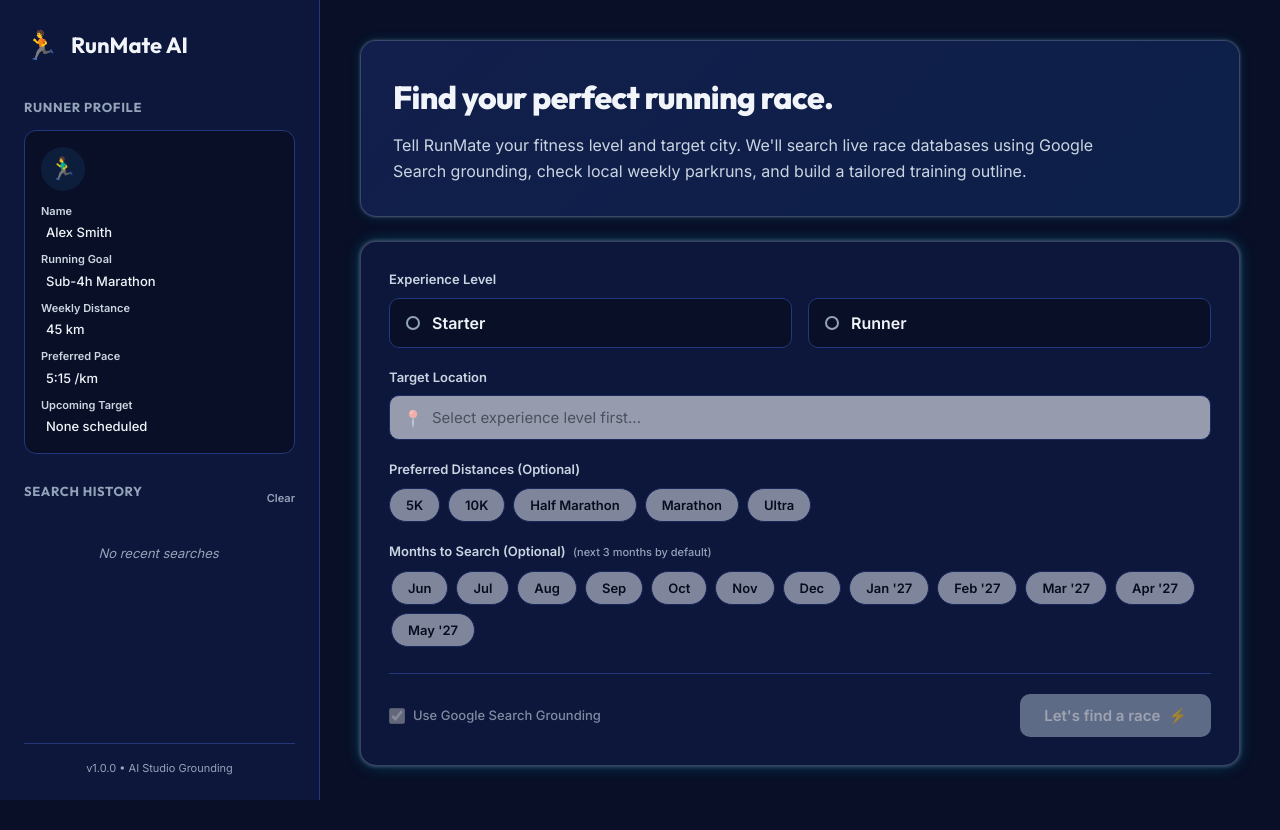
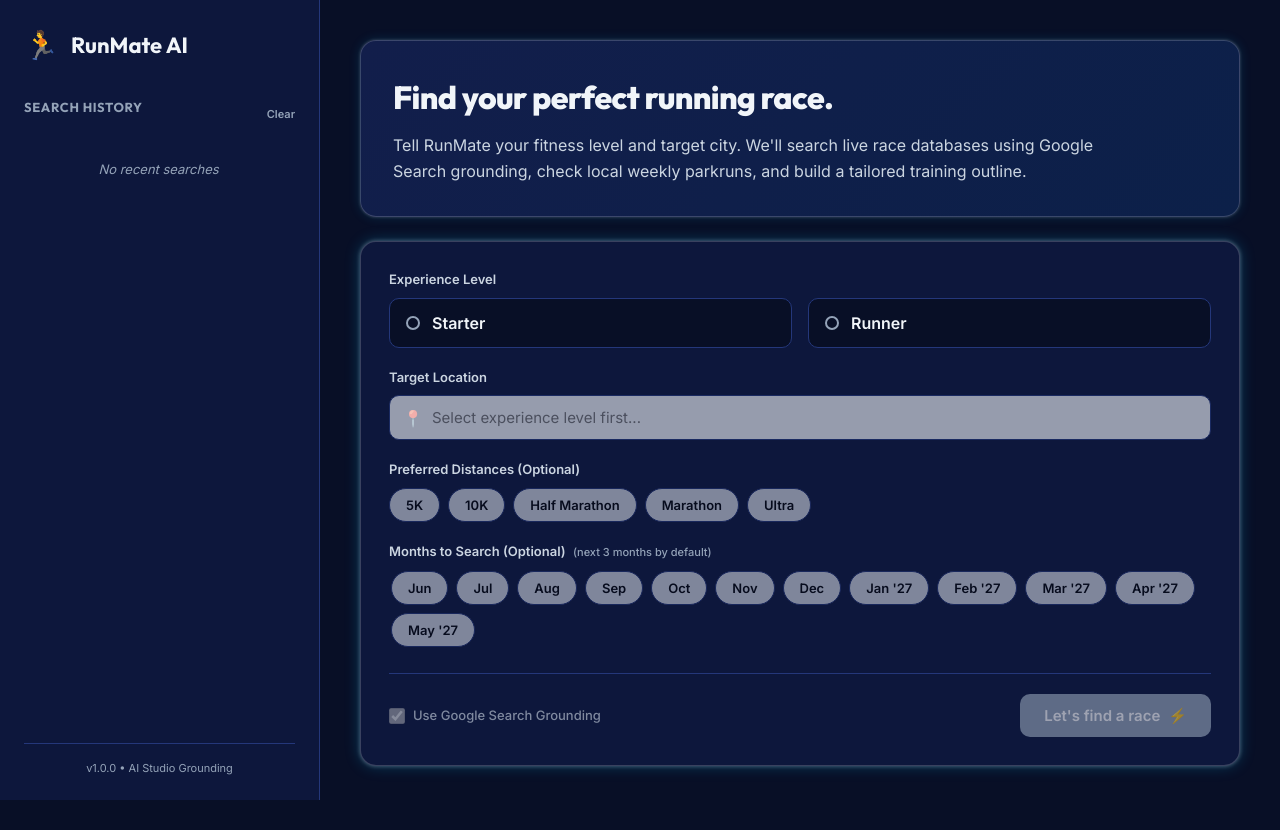
Before and after one commit to astux7/RunMate-AI, a FastAPI app: page / in a window 1280 px wide. Run offline with FastAPI, Linux system fonts and the light colour scheme.

Commit message:
feat: implement interactive Leaflet maps, status badges, layout simplifications, and UI fixes

```diff
--- a/app/agent/prompts/parkrun_tool.txt
+++ b/app/agent/prompts/parkrun_tool.txt
@@ -26,10 +26,10 @@ Parkrun is a free, weekly 5K timed run held in parks every Saturday morning at 9
 
 ## Rules
 
-- Only return real Parkrun events listed on parkrun.org.uk.
+- Only include real Parkrun events listed on parkrun.org.uk.
 - Do not invent Parkrun locations.
-- For Leeds, UK there are many parkruns including: Roundhay, Armley, Woodhouse Moor, Temple Newsam, Cross Flatts, Potternewton, Bramley, Rothwell, Middleton Woods. Use these as a starting point and verify with search.
-- Always try to return at least 3 results. Leeds has 9+ parkruns.
+- Do not assume or bias results toward Leeds or any specific city unless it matches the requested location.
+- Always try to return at least 3 results if they exist in the target location.
 - Set is_parkrun to true for all results.
 
 ## Output format
--- a/app/static/app.js
+++ b/app/static/app.js
@@ -22,6 +22,12 @@ document.addEventListener('DOMContentLoaded', () => {
   const distanceChipsContainer = document.getElementById('distanceChips');
   const monthChipsContainer = document.getElementById('monthChips');
 
+  // Leaflet Map Globals
+  let mapInstance = null;
+  let markerGroup = null;
+  const geocodeCache = {};
+  const markerMap = {};
+
   // States
   const loadingState = document.getElementById('loadingState');
   const billingError = document.getElementById('billingError');
@@ -34,10 +40,6 @@ document.addEventListener('DOMContentLoaded', () => {
   const statusDetail = document.getElementById('statusDetail');
 
   // Results details
-  const resLevel = document.getElementById('resLevel');
-  const resLocation = document.getElementById('resLocation');
-  const resDistances = document.getElementById('resDistances');
-  const resMonths = document.getElementById('resMonths');
   const resGuidanceCard = document.getElementById('resGuidanceCard');
   const resGuidanceText = document.getElementById('resGuidanceText');
   const parkrunFallbackBanner = document.getElementById('parkrunFallbackBanner');
@@ -281,12 +283,38 @@ document.addEventListener('DOMContentLoaded', () => {
     autocompleteSuggestions.innerHTML = '';
     autocompleteSuggestions.classList.remove('hidden');
 
+    const seenLabels = new Set();
+
     places.forEach(place => {
-      const city = place.address.city || place.address.town || place.address.municipality || place.address.village;
-      const country = place.address.country || place.display_name;
+      const addr = place.address || {};
+      const city = addr.city || addr.town || addr.city_district || addr.suburb || addr.municipality || addr.village || addr.hamlet;
+      const county = addr.county || addr.state_district;
+      const state = addr.state;
+      let country = addr.country || place.display_name;
+
       if (!country) return;
 
-      const label = city ? `${city}, ${country}` : country;
+      // Shorten common countries
+      if (country === 'United Kingdom') country = 'UK';
+      if (country === 'United States' || country === 'United States of America') country = 'USA';
+
+      // Build a clean, clarified label parts list (e.g. York, City of York, UK)
+      const labelParts = [];
+      if (city) labelParts.push(city);
+
+      if (county && county !== city && county !== country) {
+        labelParts.push(county);
+      } else if (state && state !== city && state !== country) {
+        labelParts.push(state);
+      }
+
+      if (country) labelParts.push(country);
+
+      const label = labelParts.join(', ');
+
+      // De-duplicate matching labels
+      if (seenLabels.has(label)) return;
+      seenLabels.add(label);
 
       const item = document.createElement('div');
       item.className = 'autocomplete-suggestion';
@@ -509,15 +537,10 @@ document.addEventListener('DOMContentLoaded', () => {
   // 9. Render Report Output HTML with Upgraded Styling & Shorter URLs
   function renderReport(report) {
     reportContent.classList.remove('hidden');
+    initAndPlotMap(report);
 
     const p = report.profile;
     const cd = report.coach_decision;
-
-    resLevel.textContent = p.level;
-    resLevel.className = `detail-val ${p.level.toLowerCase() === 'starter' ? 'starter-badge' : 'runner-badge'}`;
-    resLocation.textContent = p.location;
-    resDistances.textContent = cd.distances.join(', ');
-    resMonths.textContent = cd.months_to_search.join(', ') || 'Next 3 months';
 
     // Show Beginner Guidance
     if (cd.beginner_guidance) {
@@ -556,47 +579,72 @@ document.addEventListener('DOMContentLoaded', () => {
 
         const nameSpan = document.createElement('span');
         nameSpan.className = 'rec-name';
-        nameSpan.textContent = race.name;
+        nameSpan.textContent = race.name + " ";
+
+        if (race.url) {
+          const moreLink = document.createElement('a');
+          moreLink.href = race.url;
+          moreLink.target = '_blank';
+          moreLink.className = 'rec-more-link';
+          moreLink.innerHTML = '(More ..)';
+          nameSpan.appendChild(moreLink);
+        }
 
         titleArea.appendChild(rankSpan);
         titleArea.appendChild(nameSpan);
 
         if (race.is_parkrun) {
           const tag = document.createElement('span');
-          tag.className = 'rec-tag';
+          tag.className = 'badge-parkrun';
           tag.textContent = 'Parkrun';
+          tag.style.marginLeft = '8px';
+
+          const freeTag = document.createElement('span');
+          freeTag.className = 'badge-free';
+          freeTag.textContent = 'Free';
+          freeTag.style.marginLeft = '6px';
+
           titleArea.appendChild(tag);
+          titleArea.appendChild(freeTag);
         }
 
         header.appendChild(titleArea);
         card.appendChild(header);
 
-        // Details Grid
-        const grid = document.createElement('div');
-        grid.className = 'rec-details-grid';
+        // Horizontal Metadata Row (Top row below title)
+        const metaRow = document.createElement('div');
+        metaRow.className = 'rec-meta-row';
 
+        let metaHtml = '';
         if (race.date) {
-          grid.appendChild(createDetailItem('📅', 'Date:', race.date));
+          metaHtml += `<span class="rec-meta-item">📅 ${race.date}</span>`;
         }
-        grid.appendChild(createDetailItem('📍', 'Location:', race.location));
-        grid.appendChild(createDetailItem('🏃', 'Distance:', race.distance));
+        if (metaHtml) metaHtml += ` <span class="rec-meta-divider">|</span> `;
+        metaHtml += `<span class="rec-meta-item">🏃 ${race.distance}</span>`;
+        metaHtml += ` <span class="rec-meta-divider">|</span> `;
+        metaHtml += `<span class="rec-meta-item">📍 ${race.location}</span>`;
+        metaRow.innerHTML = metaHtml;
 
-        if (race.url) {
-          const urlBtn = document.createElement('a');
-          urlBtn.href = race.url;
-          urlBtn.target = '_blank';
-          urlBtn.className = 'rec-action-link';
-          urlBtn.innerHTML = `${race.is_parkrun ? 'Open parkrun' : 'Visit Official Website'} ↗`;
+        // Show on Map link
+        const mapBtn = document.createElement('button');
+        mapBtn.type = 'button';
+        mapBtn.className = 'show-on-map-btn';
+        mapBtn.innerHTML = '📍 Show on Map';
+        mapBtn.addEventListener('click', () => focusMarker(race.name));
 
-          grid.appendChild(createDetailItem('🔗', 'Registration:', urlBtn));
-        }
+        const mapItem = document.createElement('span');
+        mapItem.className = 'rec-meta-item';
+        mapItem.style.marginLeft = 'auto'; // Push map button to the right side if space permits
+        mapItem.appendChild(mapBtn);
 
-        card.appendChild(grid);
+        metaRow.appendChild(mapItem);
+        card.appendChild(metaRow);
 
-        // Explanation
+        // Explanation (Simple paragraph text)
         const exp = document.createElement('p');
         exp.className = 'rec-explanation';
         exp.textContent = rec.explanation;
+
         card.appendChild(exp);
 
         recommendationsList.appendChild(card);
@@ -626,25 +674,48 @@ document.addEventListener('DOMContentLoaded', () => {
 
         const name = document.createElement('h3');
         name.className = 'hist-name';
-        name.textContent = race.name;
+        name.textContent = race.name + " ";
+
+        if (race.url) {
+          const moreLink = document.createElement('a');
+          moreLink.href = race.url;
+          moreLink.target = '_blank';
+          moreLink.className = 'rec-more-link';
+          moreLink.innerHTML = '(More ..)';
+          name.appendChild(moreLink);
+        }
         card.appendChild(name);
 
-        const details = document.createElement('div');
-        details.className = 'rec-details-grid';
-        if (race.date) details.appendChild(createDetailItem('📅', 'Typical Date:', race.date));
-        details.appendChild(createDetailItem('📍', 'Location:', race.location));
-        details.appendChild(createDetailItem('🏃', 'Distance:', race.distance));
-        if (race.url) {
-          const l = document.createElement('a');
-          l.href = race.url;
-          l.target = '_blank';
-          l.className = 'rec-action-link';
-          l.innerHTML = 'Visit Event Page ↗';
+        // Horizontal Metadata Row (Top row below title)
+        const metaRow = document.createElement('div');
+        metaRow.className = 'rec-meta-row';
 
-          details.appendChild(createDetailItem('🔗', 'Website:', l));
+        let metaHtml = '';
+        if (race.date) {
+          metaHtml += `<span class="rec-meta-item">📅 ${race.date}</span>`;
         }
-        card.appendChild(details);
+        if (metaHtml) metaHtml += ` <span class="rec-meta-divider">|</span> `;
+        metaHtml += `<span class="rec-meta-item">🏃 ${race.distance}</span>`;
+        metaHtml += ` <span class="rec-meta-divider">|</span> `;
+        metaHtml += `<span class="rec-meta-item">📍 ${race.location}</span>`;
+        metaRow.innerHTML = metaHtml;
 
+        // Show on Map link
+        const mapBtn = document.createElement('button');
+        mapBtn.type = 'button';
+        mapBtn.className = 'show-on-map-btn';
+        mapBtn.innerHTML = '📍 Show on Map';
+        mapBtn.addEventListener('click', () => focusMarker(race.name));
+
+        const mapItem = document.createElement('span');
+        mapItem.className = 'rec-meta-item';
+        mapItem.style.marginLeft = 'auto'; // Push map button to the right side if space permits
+        mapItem.appendChild(mapBtn);
+
+        metaRow.appendChild(mapItem);
+        card.appendChild(metaRow);
+
+        // Description (Simple paragraph text)
         if (race.description) {
           const desc = document.createElement('p');
           desc.className = 'hist-desc';
@@ -680,21 +751,53 @@ document.addEventListener('DOMContentLoaded', () => {
 
         const tdName = document.createElement('td');
         tdName.style.fontWeight = '600';
-        tdName.textContent = event.name;
+
+        const nameSpan = document.createElement('span');
+        nameSpan.textContent = event.name;
+
+        const tag = document.createElement('span');
+        tag.className = 'badge-parkrun';
+        tag.style.fontSize = '9px';
+        tag.style.padding = '1px 4px';
+        tag.style.marginLeft = '8px';
+        tag.textContent = 'parkrun';
+
+        const freeTag = document.createElement('span');
+        freeTag.className = 'badge-free';
+        freeTag.style.fontSize = '9px';
+        freeTag.style.padding = '1px 4px';
+        freeTag.style.marginLeft = '4px';
+        freeTag.textContent = 'Free';
+
+        tdName.appendChild(nameSpan);
+        tdName.appendChild(tag);
+        tdName.appendChild(freeTag);
 
         const tdStart = document.createElement('td');
         tdStart.textContent = event.start_time;
 
         const tdLink = document.createElement('td');
+        tdLink.style.display = 'flex';
+        tdLink.style.gap = '6px';
+
         const a = document.createElement('a');
         a.href = event.url;
         a.target = '_blank';
         a.className = 'rec-action-link';
         a.style.padding = '4px 10px';
         a.style.fontSize = '11px';
-        a.innerHTML = 'View page ↗';
+        a.innerHTML = 'Link ↗';
+
+        const mapBtn = document.createElement('button');
+        mapBtn.type = 'button';
+        mapBtn.className = 'show-on-map-btn';
+        mapBtn.style.padding = '4px 10px';
+        mapBtn.style.fontSize = '11px';
+        mapBtn.innerHTML = '📍 Map';
+        mapBtn.addEventListener('click', () => focusMarker(event.name));
 
         tdLink.appendChild(a);
+        tdLink.appendChild(mapBtn);
 
         tr.appendChild(tdIdx);
         tr.appendChild(tdName);
@@ -746,4 +849,198 @@ document.addEventListener('DOMContentLoaded', () => {
     item.appendChild(textSpan);
     return item;
   }
+
+  // --- Dynamic Leaflet Mapping & Geocoding Logic ---
+
+  async function geocodeAddress(address) {
+    if (geocodeCache[address]) return geocodeCache[address];
+    try {
+      const url = `https://nominatim.openstreetmap.org/search?q=${encodeURIComponent(address)}&format=json&limit=1`;
+      const response = await fetch(url, {
+        headers: {
+          'Accept-Language': 'en-US,en;q=0.9',
+          'User-Agent': 'RunMate-AI-Webapp/1.0'
+        }
+      });
+      if (!response.ok) return null;
+      const data = await response.json();
+      if (data && data.length > 0) {
+        const result = { lat: parseFloat(data[0].lat), lon: parseFloat(data[0].lon) };
+        geocodeCache[address] = result;
+        return result;
+      }
+    } catch (err) {
+      console.error("Geocoding error for:", address, err);
+    }
+    return null;
+  }
+
+  async function initAndPlotMap(report) {
+    const mapEl = document.getElementById('map');
+    const mapSectionWrapper = document.getElementById('mapSectionWrapper');
+    if (!mapEl || !mapSectionWrapper) return;
+
+    // Reset marker registry
+    for (const key in markerMap) {
+      delete markerMap[key];
+    }
+
+    // Reset map instance if already exists
+    if (mapInstance) {
+      mapInstance.remove();
+      mapInstance = null;
+    }
+
+    // Show map container wrapper immediately so user sees loader
+    mapSectionWrapper.classList.remove('hidden');
+
+    // Show spinner loader inside map
+    mapEl.innerHTML = `
+      <div class="map-loader" id="mapLoader">
+        <div class="map-spinner"></div>
+        <span>Plotting events on map...</span>
+      </div>
+    `;
+
+    const searchLocation = report.profile.location;
+    const centerCoords = await geocodeAddress(searchLocation);
+
+    const pointsToPlot = [];
+
+    // 1. Geocode Recommended Races (Green Pins)
+    if (report.recommendations && report.recommendations.length > 0) {
+      for (const rec of report.recommendations) {
+        const race = rec.race;
+        // Search specific race location
+        const coords = await geocodeAddress(race.location);
+        if (coords) {
+          pointsToPlot.push({
+            lat: coords.lat,
+            lon: coords.lon,
+            name: race.name,
+            info: `🏃 ${race.distance} • 📅 ${race.date || 'Date TBD'}`,
+            is_parkrun: false
+          });
+        }
+      }
+    }
+
+    // 2. Geocode Historical Races (Green Pins)
+    if (report.historical_races && report.historical_races.length > 0) {
+      for (const race of report.historical_races) {
+        const coords = await geocodeAddress(race.location);
+        if (coords) {
+          pointsToPlot.push({
+            lat: coords.lat,
+            lon: coords.lon,
+            name: race.name,
+            info: `🏃 ${race.distance} • Typical Date: ${race.date || 'TBD'}`,
+            is_parkrun: false
+          });
+        }
+      }
+    }
+
+    // 3. Geocode Parkruns (Blue Pins)
+    if (report.parkrun_local_events && report.parkrun_local_events.length > 0) {
+      for (const event of report.parkrun_local_events) {
+        // Clean name (strip "parkrun" suffix) to search for the physical park name
+        const cleanName = event.name.replace(/parkrun/gi, '').trim();
+        const searchContext = `${cleanName}, ${searchLocation}`;
+        let coords = await geocodeAddress(searchContext);
+
+        // Fallback to original name if clean name returns nothing
+        if (!coords) {
+          coords = await geocodeAddress(`${event.name}, ${searchLocation}`);
+        }
+
+        if (coords) {
+          pointsToPlot.push({
+            lat: coords.lat,
+            lon: coords.lon,
+            name: event.name,
+            info: `📍 parkrun weekly 5K • 📅 ${event.start_time}`,
+            is_parkrun: true
+          });
+        }
+      }
+    }
+
+    // If no coordinates could be resolved, keep map hidden
+    if (pointsToPlot.length === 0) return;
+
+    // Show map container
+    mapSectionWrapper.classList.remove('hidden');
+
+    // Initialize Map
+    const defaultCenter = centerCoords || { lat: 54.0, lon: -2.0 }; // UK default center
+    mapInstance = L.map('map').setView([defaultCenter.lat, defaultCenter.lon], centerCoords ? 11 : 6);
+
+    L.tileLayer('https://{s}.tile.openstreetmap.org/{z}/{x}/{y}.png', {
+      attribution: '© OpenStreetMap contributors'
+    }).addTo(mapInstance);
+
+    markerGroup = L.featureGroup().addTo(mapInstance);
+
+    // Custom leaflet colored marker icons
+    const greenMarkerIcon = new L.Icon({
+      iconUrl: 'https://raw.githubusercontent.com/pointhi/leaflet-color-markers/master/img/marker-icon-2x-green.png',
+      shadowUrl: 'https://cdnjs.cloudflare.com/ajax/libs/leaflet/1.7.1/images/marker-shadow.png',
+      iconSize: [25, 41],
+      iconAnchor: [12, 41],
+      popupAnchor: [1, -34],
+      shadowSize: [41, 41]
+    });
+
+    const blueMarkerIcon = new L.Icon({
+      iconUrl: 'https://raw.githubusercontent.com/pointhi/leaflet-color-markers/master/img/marker-icon-2x-blue.png',
+      shadowUrl: 'https://cdnjs.cloudflare.com/ajax/libs/leaflet/1.7.1/images/marker-shadow.png',
+      iconSize: [25, 41],
+      iconAnchor: [12, 41],
+      popupAnchor: [1, -34],
+      shadowSize: [41, 41]
+    });
+
+    // Add points to map
+    pointsToPlot.forEach(point => {
+      const marker = L.marker([point.lat, point.lon], {
+        icon: point.is_parkrun ? blueMarkerIcon : greenMarkerIcon
+      });
+
+      // Save marker reference
+      const markerKey = point.name.toLowerCase().trim();
+      markerMap[markerKey] = marker;
+
+      const popupContent = `
+        <div style="font-family: 'Inter', sans-serif; font-size: 13px; color: #091124; line-height: 1.4;">
+          <strong style="font-family: 'Outfit', sans-serif; font-size: 14px; display: block; margin-bottom: 2px; color: #0044ff;">${point.name}</strong>
+          <span>${point.info}</span>
+        </div>
+      `;
+
+      marker.bindPopup(popupContent);
+      marker.addTo(markerGroup);
+    });
+
+    // Automatically zoom/pan to fit all markers nicely
+    try {
+      mapInstance.fitBounds(markerGroup.getBounds(), { padding: [40, 40] });
+    } catch (e) {
+      console.error("Leaflet fitBounds error:", e);
+    }
+  }
+
+  // --- Map Navigation & Popups focus helper ---
+  function focusMarker(name) {
+    const key = name.toLowerCase().trim();
+    const marker = markerMap[key];
+    const mapSectionWrapper = document.getElementById('mapSectionWrapper');
+    if (marker && mapInstance && mapSectionWrapper) {
+      mapSectionWrapper.scrollIntoView({ behavior: 'smooth' });
+      setTimeout(() => {
+        marker.openPopup();
+        mapInstance.setView(marker.getLatLng(), 13);
+      }, 500); // Wait for smooth scroll to finish
+    }
+  }
 });
--- a/app/static/style.css
+++ b/app/static/style.css
@@ -117,14 +117,14 @@ a:hover {
   top: 0;
   z-index: 100;
   transition: transform var(--transition-speed) ease-in-out;
-  overflow-y: auto;
+  overflow-y: hidden;
   flex-shrink: 0;
 }
 
 .sidebar-header {
   display: flex;
   align-items: center;
-  justify-content: justify;
+  justify-content: space-between;
   margin-bottom: 32px;
 }
 
@@ -159,7 +159,8 @@ a:hover {
   flex-grow: 1;
   display: flex;
   flex-direction: column;
-  min-height: 200px;
+  min-height: 0;
+  margin-bottom: 0;
 }
 
 .section-title {
@@ -256,7 +257,7 @@ a:hover {
   flex-direction: column;
   gap: 6px;
   overflow-y: auto;
-  max-height: 250px;
+  flex-grow: 1;
   padding-right: 2px;
 }
 .empty-history-text {
--- a/app/templates/index.html
+++ b/app/templates/index.html
@@ -10,6 +10,8 @@
   <link href="https://fonts.googleapis.com/css2?family=Inter:wght@300;400;500;600;700&family=Outfit:wght@400;500;600;700;800&display=swap" rel="stylesheet">
   <!-- Stylesheet -->
   <link rel="stylesheet" href="/static/style.css">
+  <!-- Leaflet Map CSS -->
+  <link rel="stylesheet" href="https://unpkg.com/leaflet@1.9.4/dist/leaflet.css" integrity="sha256-p4NxAoJBhIIN+hmNHrzRCf9tD/miZyoHS5obTRR9BMY=" crossorigin=""/>
 </head>
 <body>
   <div class="app-container">
@@ -23,37 +25,7 @@
         <button class="close-sidebar-btn" id="closeSidebarBtn" aria-label="Close Sidebar">×</button>
       </div>
 
-      <!-- Runner Profile Card (Placeholder Editable Data) -->
-      <div class="sidebar-section">
-        <h2 class="section-title">Runner Profile</h2>
-        <div class="profile-card">
-          <div class="profile-avatar">
-            <span class="avatar-emoji">🏃‍♂️</span>
-          </div>
-          <div class="profile-info">
-            <div class="profile-field">
-              <label for="profileName">Name</label>
-              <input type="text" id="profileName" value="Alex Smith" class="profile-input">
-            </div>
-            <div class="profile-field">
-              <label for="profileGoal">Running Goal</label>
-              <input type="text" id="profileGoal" value="Sub-4h Marathon" class="profile-input">
-            </div>
-            <div class="profile-field">
-              <label for="profileDistance">Weekly Distance</label>
-              <input type="text" id="profileDistance" value="45 km" class="profile-input">
-            </div>
-            <div class="profile-field">
-              <label for="profilePace">Preferred Pace</label>
-              <input type="text" id="profilePace" value="5:15 /km" class="profile-input">
-            </div>
-            <div class="profile-field">
-              <label for="profileUpcoming">Upcoming Target</label>
-              <input type="text" id="profileUpcoming" value="None scheduled" class="profile-input">
-            </div>
-          </div>
-        </div>
-      </div>
+
 
       <!-- Search History Section -->
       <div class="sidebar-section history-section">
@@ -199,29 +171,6 @@
         <div class="report-content hidden" id="reportContent">
           <!-- Profile & Decision Summary -->
           <div class="summary-cards">
-            <!-- Runner profile parameters -->
-            <div class="summary-card profile-summary-card">
-              <h3 class="card-title">Profile Settings</h3>
-              <div class="summary-details">
-                <div class="detail-row">
-                  <span class="detail-label">Experience Level</span>
-                  <span class="detail-val" id="resLevel">—</span>
-                </div>
-                <div class="detail-row">
-                  <span class="detail-label">Search Location</span>
-                  <span class="detail-val" id="resLocation">—</span>
-                </div>
-                <div class="detail-row">
-                  <span class="detail-label">Races Queried</span>
-                  <span class="detail-val" id="resDistances">—</span>
-                </div>
-                <div class="detail-row">
-                  <span class="detail-label">Months Searched</span>
-                  <span class="detail-val" id="resMonths">—</span>
-                </div>
-              </div>
-            </div>
-
             <!-- Coach Guidance for Starter/Beginners -->
             <div class="summary-card guidance-card hidden" id="resGuidanceCard">
               <h3 class="card-title">💚 Beginner Guidance</h3>
@@ -235,6 +184,21 @@
             <div class="banner-body">
               <h4>Parkrun Fallback Triggered</h4>
               <p>No official races were found for your search criteria. Showing local Parkrun events instead — free, weekly, timed 5K runs held every Saturday morning!</p>
+            </div>
+          </div>
+
+          <!-- Live Event Map Container -->
+          <div class="map-section-wrapper" id="mapSectionWrapper">
+            <div class="section-header">
+              <h2>🗺️ Live Event Map</h2>
+            </div>
+            <div class="map-container-relative">
+              <div id="map" style="height: 350px; border-radius: 12px; border: 1.5px solid var(--border-color); box-shadow: 0 0 15px rgba(0, 191, 255, 0.1); margin-top: 10px; margin-bottom: 20px; z-index: 10;">
+                <div class="map-loader" id="mapLoader">
+                  <div class="map-spinner"></div>
+                  <span>Plotting events on map...</span>
+                </div>
+              </div>
             </div>
           </div>
 
@@ -313,6 +277,8 @@
     </main>
   </div>
 
+  <!-- Leaflet Map JS -->
+  <script src="https://unpkg.com/leaflet@1.9.4/dist/leaflet.js" integrity="sha256-20nQCchB9co0qIjJZRGuk2/Z9VM+kNiyxNV1lvTlZBo=" crossorigin=""></script>
   <!-- Client JavaScript -->
   <script src="/static/app.js"></script>
 </body>
```
Also changed, not shown: other parts of app/static/style.css (+110 -0 lines), app/agent/utils/retry.py (+10 -5 lines), README.md.
